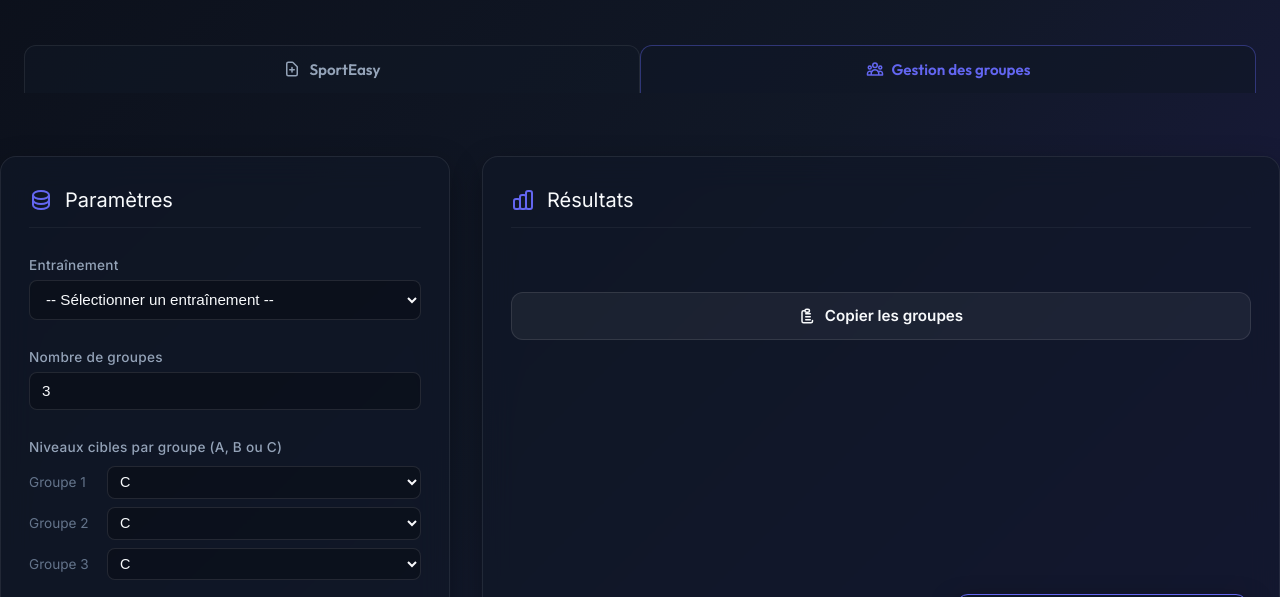
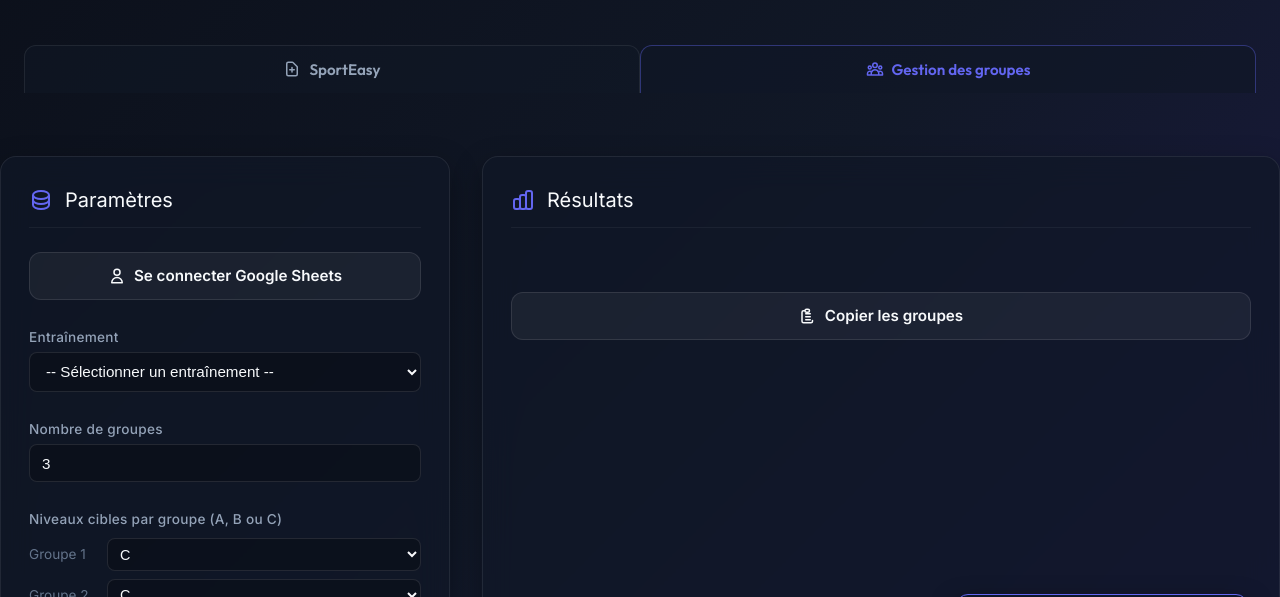
Before and after one commit to seb-40100/rugby-app, a plain HTML site: page index.html in a window 1280 px wide. Both pictures are taken after a click on the button "Gestion des groupes". Shown: the part 203-800 px from the top of the page. Drawn offline with Linux system fonts and the light colour scheme.

Commit message:
Add back connection button and fix training dates population

```diff
--- a/groups.js
+++ b/groups.js
@@ -54,6 +54,7 @@ async function loadSheetsData() {
             return;
         }
         allPlayers = parseSheetsJSON(data.values);
+        trainingDates = Object.keys(allPlayers.length > 0 ? allPlayers[0].presences : {});
         if (allPlayers.length > 0) {
             populateTrainingSelect();
             showToast(`${allPlayers.length} joueurs chargés !`, 'success');
--- a/index.html
+++ b/index.html
@@ -170,6 +170,13 @@
                     </div>
 
                     <div style="display: flex; flex-direction: column; gap: 1.5rem;">
+                        <button type="button" class="btn-secondary" id="btnConnectSheets" style="width: 100%;">
+                            <svg width="18" height="18" fill="none" stroke="currentColor" viewBox="0 0 24 24" xmlns="http://www.w3.org/2000/svg">
+                                <path stroke-linecap="round" stroke-linejoin="round" stroke-width="2" d="M16 7a4 4 0 11-8 0 4 4 0 018 0zM12 14a7 7 0 00-7 7h14a7 7 0 00-7-7z"></path>
+                            </svg>
+                            Se connecter Google Sheets
+                        </button>
+
                         <div>
                             <label for="trainingSelect">Entraînement</label>
                             <select id="trainingSelect" style="width: 100%; background: rgba(0,0,0,0.25); border: 1px solid rgba(255,255,255,0.1); border-radius: var(--radius-sm); padding: 0.6rem 0.75rem; color: var(--text-primary); font-size: 0.95rem; outline: none; margin-top: 0.25rem;">
```
